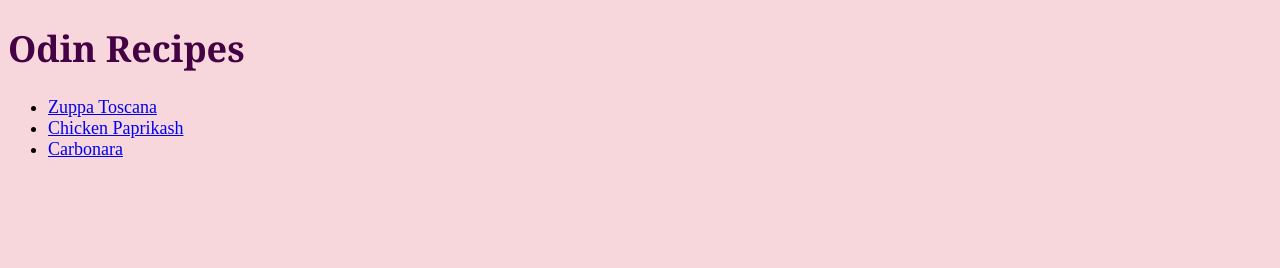
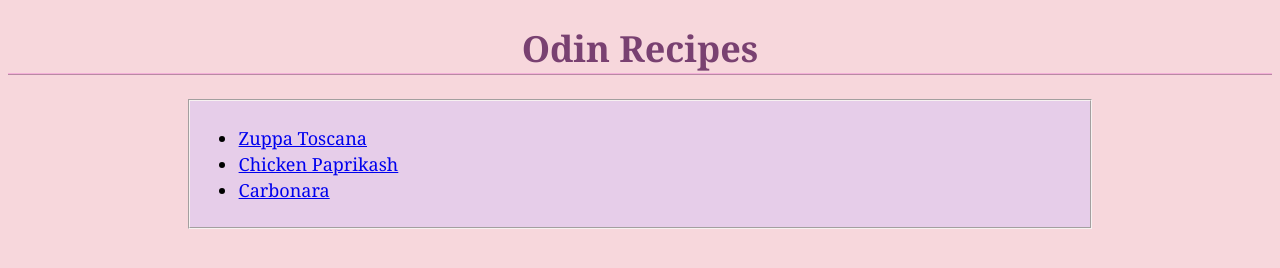
Before and after one commit to Hephaest1a/odin-recipes, a plain HTML site: page index.html in a window 1280 px wide. Drawn offline with Linux system fonts and the light colour scheme.

Commit message:
Apply layout and color styles to index.html

```diff
--- a/index.html
+++ b/index.html
@@ -7,10 +7,12 @@
     </head>
     <body>
         <h1>Odin Recipes</h1>
-        <ul>
-            <li><a href="recipes/zuppa-toscana.html">Zuppa Toscana</a></li>
-            <li><a href="recipes/chicken-paprikash.html">Chicken Paprikash</a></li>
-            <li><a href="recipes/carbonara.html">Carbonara</a></li>
-        </ul>
+        <div class="list">
+            <ul>
+                <li><a href="recipes/zuppa-toscana.html">Zuppa Toscana</a></li>
+                <li><a href="recipes/chicken-paprikash.html">Chicken Paprikash</a></li>
+                <li><a href="recipes/carbonara.html">Carbonara</a></li>
+            </ul>
+        </div>
     </body>
 </html>
--- a/style.css
+++ b/style.css
@@ -7,7 +7,10 @@ body {
 h1 {
     font-size: 36px;
     font-family: Georgia, 'Times New Roman', Times, serif;
-    color: rgb(68, 2, 68)
+    color: rgb(68, 2, 68);
+    text-align: center;
+    border-bottom: 2px ridge hsl(320, 78%, 79%);
+    opacity: 0.7;
 }
 
 h3 {
@@ -17,4 +20,14 @@ h3 {
 
 p, li {
     font-size: 18px;
+    font-family: Georgia, 'Times New Roman', Times, serif;
+    padding: 1px;
 }
+
+.list {
+    background-color: rgb(230, 205, 233);
+    border: 2px groove rgb(247, 241, 241);
+    padding: 8px;
+    margin: auto;
+    width: 70%;
+}
```
